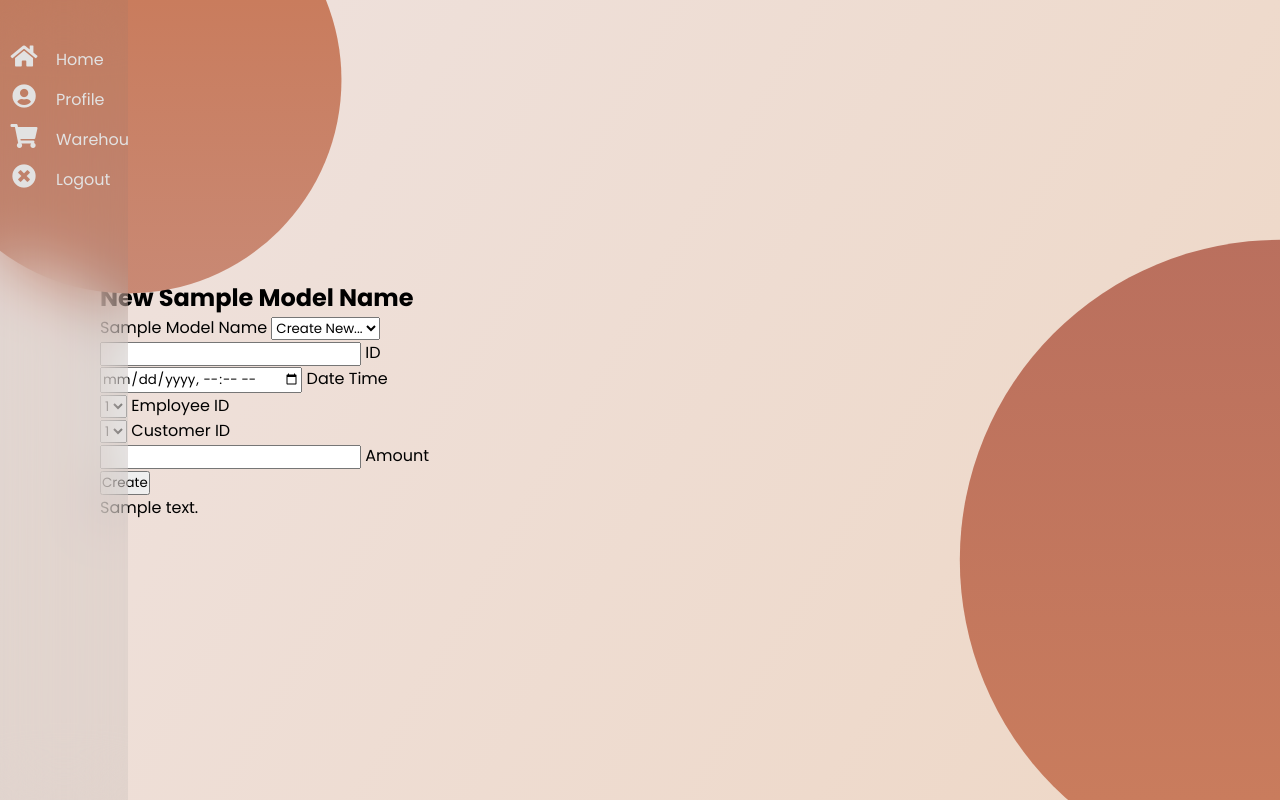
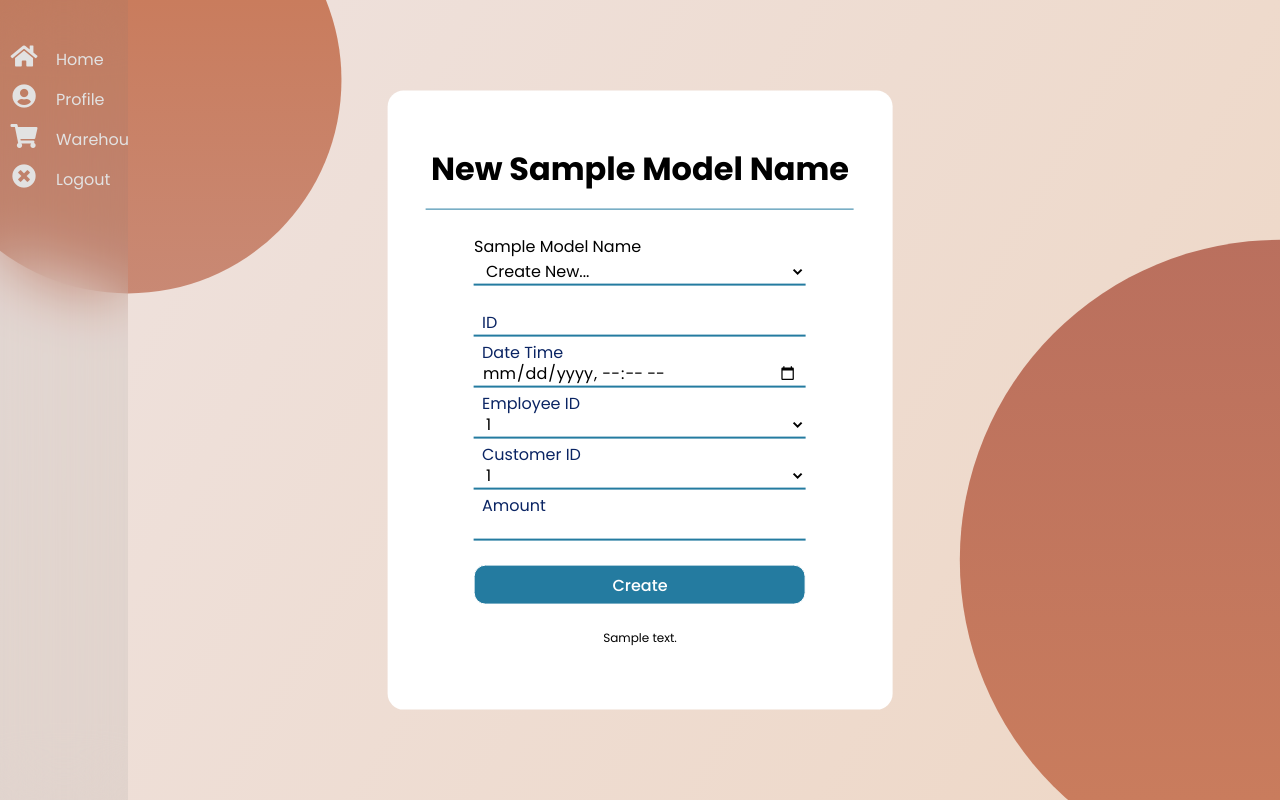
Before and after one commit to k-srivastava/Health-Factory, a Flask app: template templates/warehouse/sale_update.html in a window 1280 px wide. Run offline with Flask 3, Linux system fonts and the light colour scheme; the template is opened without the code that fills it: most values are stand-ins (such as "Sample title", 1, 10 or a date in 2020).

Commit message:
Added styling to submission forms.

```diff
--- a/static/css/factory/login.css
+++ b/static/css/factory/login.css
@@ -15,9 +15,7 @@
     border-bottom: 1px solid var(--cerulean);
 }
 
-form {
-    padding: 0 3em;
-}
+form { padding: 0 3em; }
 
 form .text-field {
     position: relative;
--- a/static/css/warehouse/update.css
+++ b/static/css/warehouse/update.css
@@ -0,0 +1,73 @@
+.center {
+    position: absolute;
+    top: 50%;
+    left: 50%;
+    padding: 3vw;
+    transform: translate(-50%, -50%);
+    border-radius: 1em;
+    background: #FFFFFF;
+}
+
+.center h1 {
+    font-size: 2em;
+    padding: 0.5em 0 0.5em 0;
+    text-align: center;
+    border-bottom: 1px solid var(--cerulean);
+}
+
+form { padding: 0 3em; }
+
+form .field,
+form .id-field {
+    position: relative;
+    margin: 1.5em 0;
+    border-bottom: 2px solid var(--cerulean);
+}
+
+form .field input,
+form select{
+    font-size: 1em;
+    width: 100%;
+    height: 1.5em;
+    padding: 0 0.5em;
+    border: none;
+    outline: none;
+    background: none;
+}
+
+form .field label {
+    position: absolute;
+    top: 50%;
+    left: 0.5em;
+    transition: 0.5s;
+    transform: translateY(-50%);
+    pointer-events: none;
+    color: var(--royal-blue);
+}
+
+form .field input:focus ~ label,
+form .field input:valid ~ label,
+form select:focus ~ label,
+form select:valid ~ label{
+    top: -0.5em;
+    color: var(--royal-blue);
+}
+
+form input[type=submit] {
+    font-size: 1em;
+    font-weight: 500;
+    width: 100%;
+    height: 2.5em;
+    cursor: pointer;
+    color: #FFFFFF;
+    border: 1px solid;
+    border-radius: 0.75em;
+    outline: none;
+    background: var(--cerulean);
+}
+
+.submission-message {
+    font-size: 0.75em;
+    margin: 2em 0;
+    text-align: center;
+}
```
